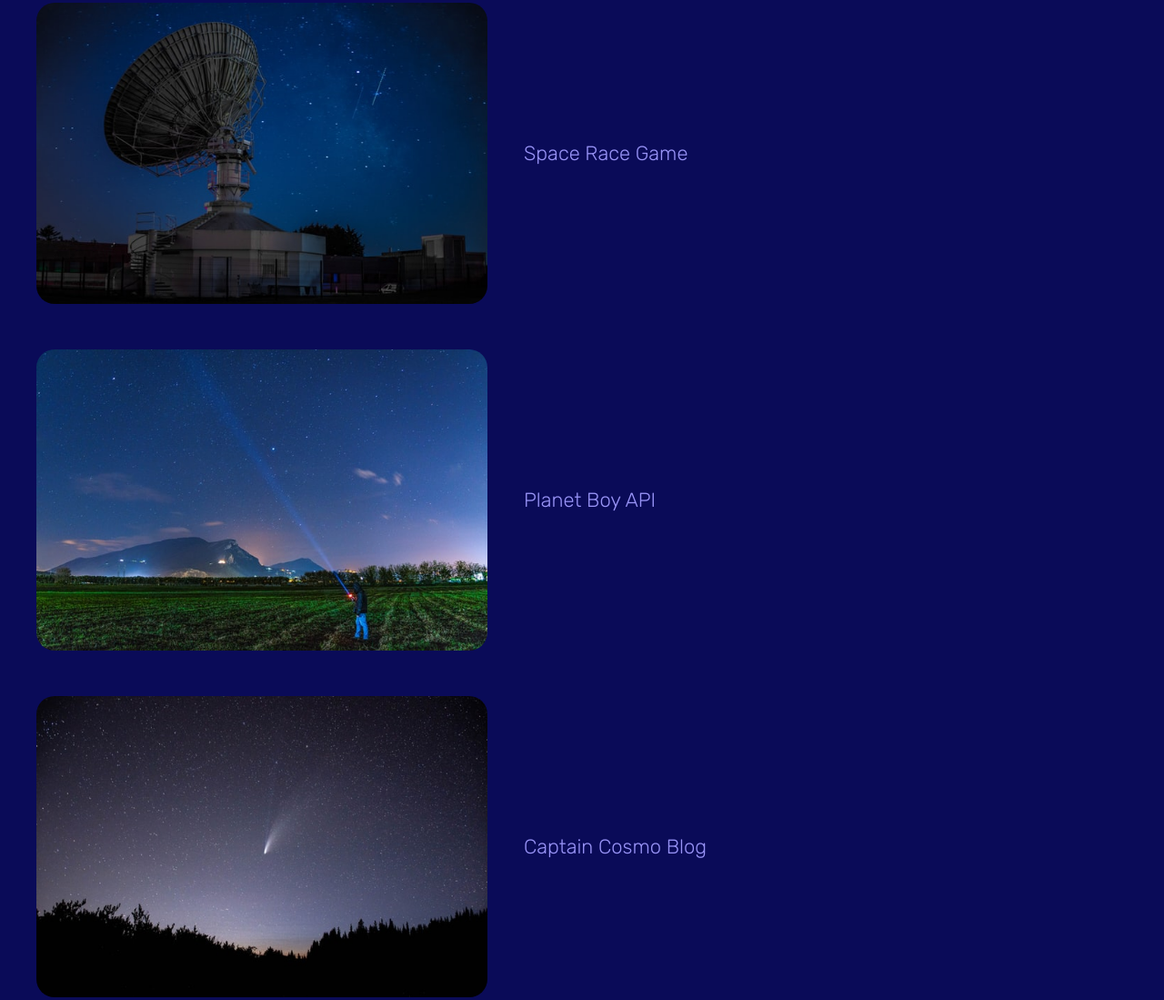
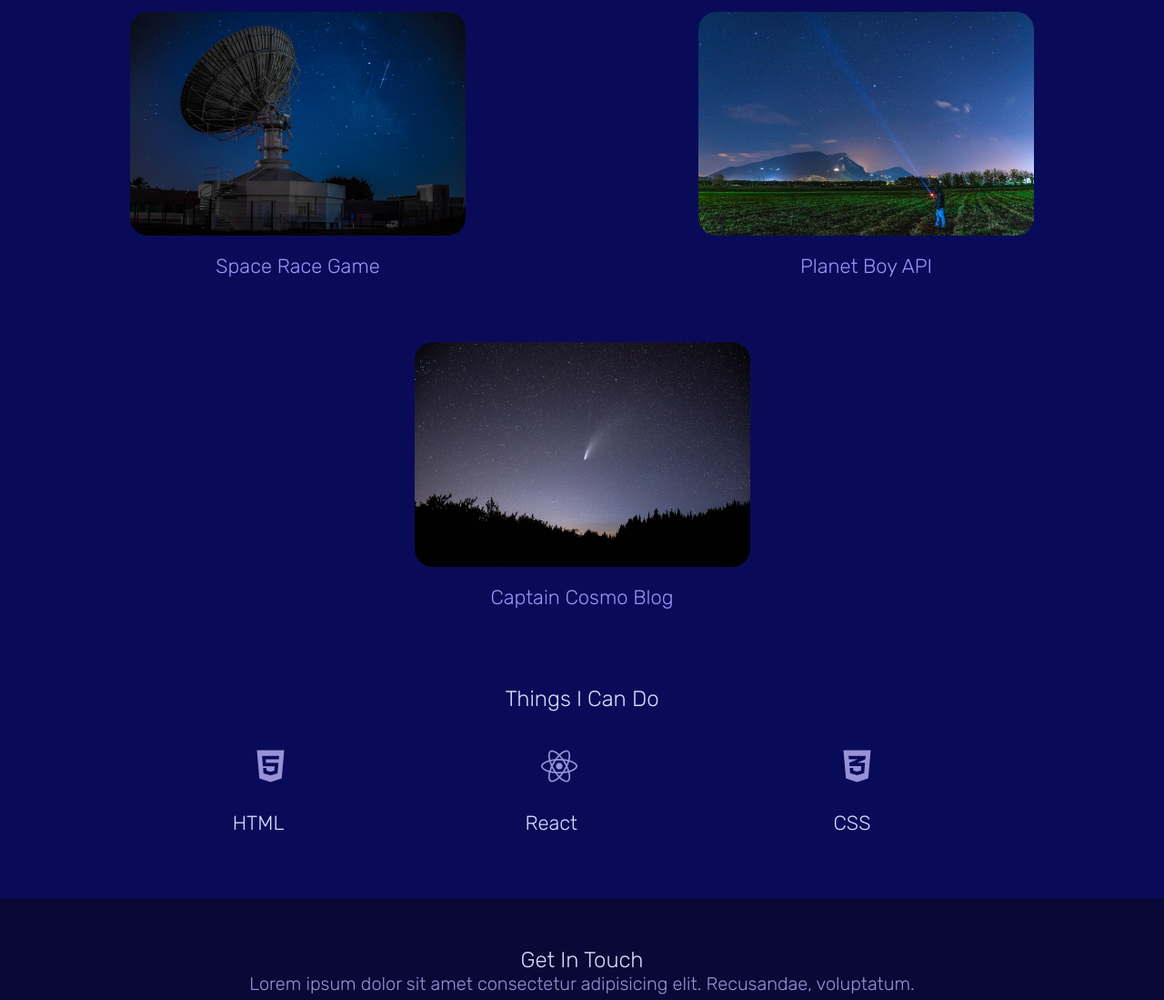
Before and after one commit to fab33150/Css-grid-mobile, a plain HTML site: page index.html in a window 1280 px wide. Shown: the part 610-1709 px from the top of the page at 91% size. Drawn offline with Linux system fonts and the light colour scheme.

Commit message:
add small tablet styles

```diff
--- a/styles.css
+++ b/styles.css
@@ -129,15 +129,19 @@ h4 {
 #skills h3 {
     text-align: center;
 }
+
 #skills ul {
     margin: 40px 0;
+
 }
 #skills li {
-    text-align: center;
+    text-align: right;
     grid-column: span 2;
+
 }
 #skills i {
     font-size: 2em;
+
 }
 #contact {
     padding: 30px 20px;
@@ -178,6 +182,21 @@ footer .copyright {
     .welcome-img img {
         width: 100%;
     }
+    .projects a {
+        grid-column: span 4;
+        display: block;
+        margin: 20px 0;
+    }
+    .projects a:last-child {
+        grid-column: 3/7;
+    }
+    .projects a * {
+        margin: 10px 20%;
+        max-width: 60%;
+    }
+    .projects h4 {
+        text-align: center;
+    }
 }
 
 /* large tablets & laptop styles */
```
Also changed, not shown: index.html (+1 -0 lines).
